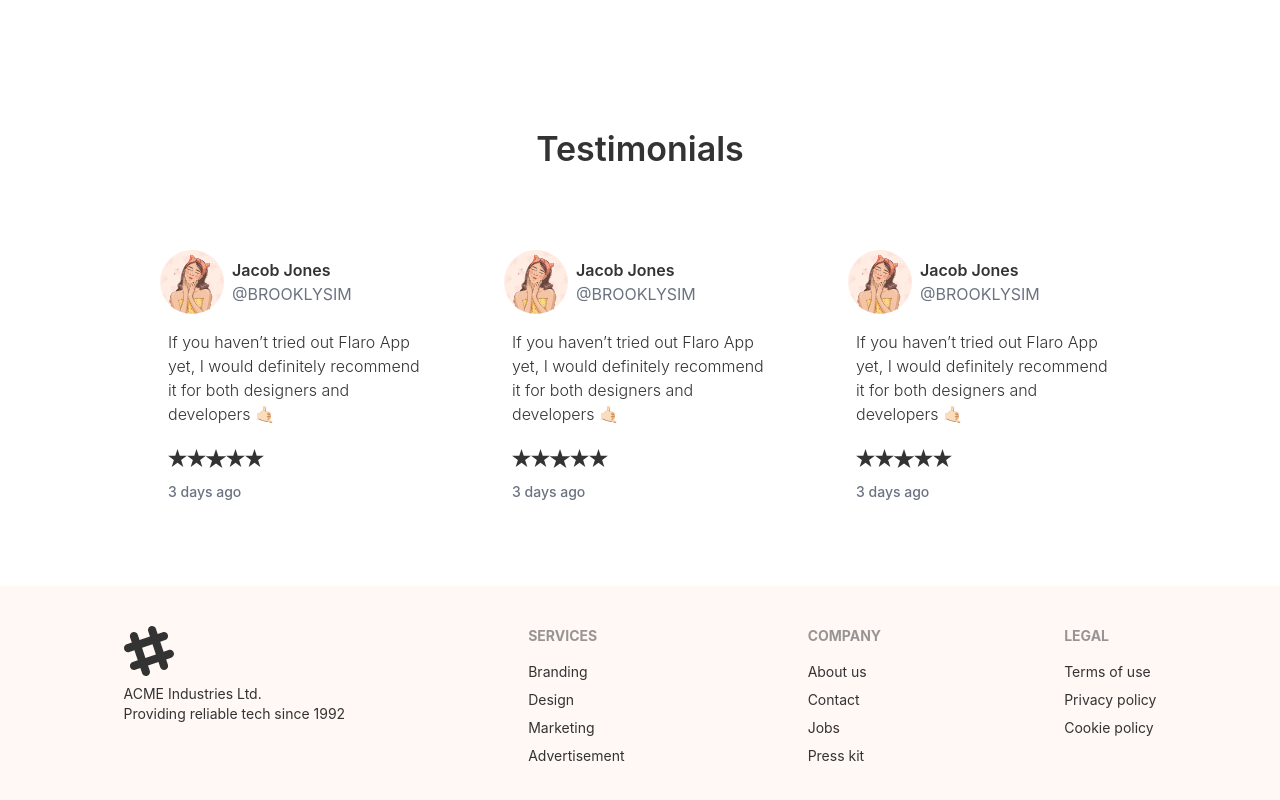
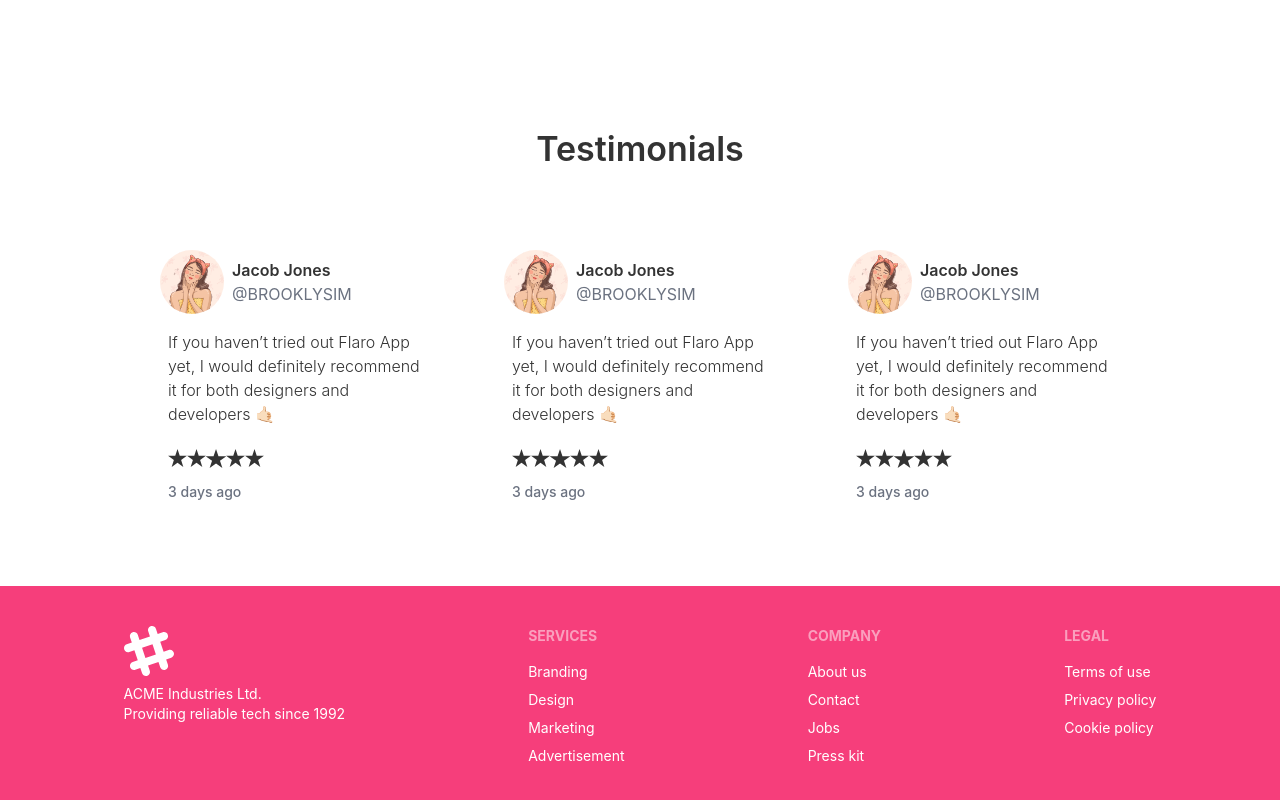
Before and after one commit to Saiket-Das/jerin-parlor, a React (Create React App) app in the folder frontend/: page / in a window 1280 px wide. Shown: the part 1158-1958 px from the top of the page. Built offline with nearby package versions, Linux system fonts and the light colour scheme.

Commit message:
Frontend - Footer component's styles updated

```diff
--- a/frontend/src/app/components/shared/Footer.tsx
+++ b/frontend/src/app/components/shared/Footer.tsx
@@ -2,8 +2,8 @@ import { Link } from "react-router-dom";
 
 const Footer = () => {
   return (
-    <div className="bg-primary mt-[60px]">
-      <footer className="footer p-10 bg-base-200 text-base-content flex justify-around">
+    <div className="mt-[60px]">
+      <footer className="footer p-10 bg-primary flex justify-around text-white">
         <div>
           <svg
             width="50"
```
